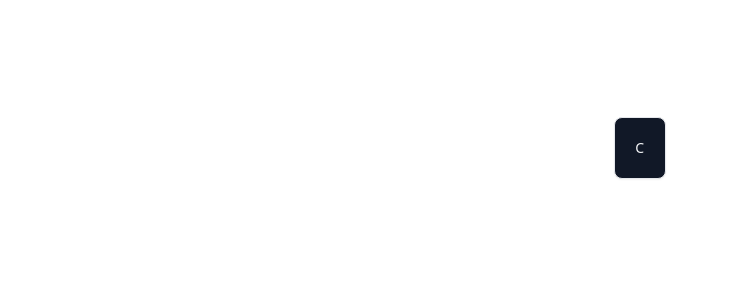
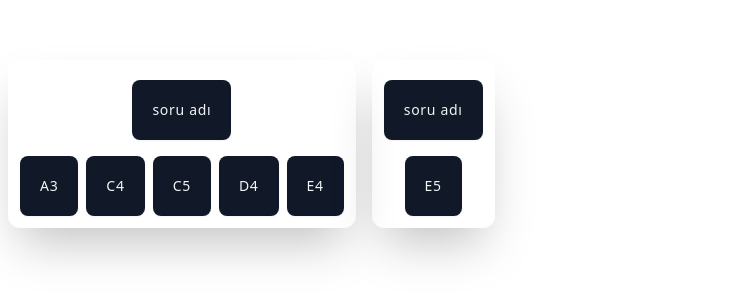
Before and after one commit to gokerlek/gizem-gonca, a React (Create React App) app: page / in a window 1280 px wide. Shown: the part 256-556 px from the top of the page, without its empty margins (0-729 px from the left). Built offline with nearby package versions, Linux system fonts and the light colour scheme; no server answers.

Commit message:
multiple sound map

```diff
--- a/src/component/container.js
+++ b/src/component/container.js
@@ -1,23 +1,47 @@
 import { SoundButton } from "./sound-button";
 import { Howl } from "howler";
+import sound from "../sound.json";
 
-const sound1 = new Howl({
-     src: ["sounds/A4.m4a"],
-});
-const sound2 = new Howl({
-     src: ["sounds/B4.m4a"],
-});
-
-const playSound = () => {
-     sound1.play();
-     sound2.play();
-};
+const questions = sound.questions;
 
 export const Container = () => {
      return (
           <div className='min-w-screen h-screen  fixed  left-0 top-0 flex justify-center items-center inset-0 z-50 bg-white'>
-               <div className='flex flex-col w-full'>
-                    <SoundButton start={playSound}>C</SoundButton>
+               <div className='flex w-full'>
+                    {questions.map((question) => (
+                         <div className=' shadow-2xl m-2 p-2 rounded-xl'>
+                              <div>
+                                   <SoundButton
+                                        onClick={() => {
+                                             questions.map((question) =>
+                                                  question.notes.map((note) =>
+                                                       new Howl({
+                                                            src: [
+                                                                 `sounds/${note.note}.m4a`,
+                                                            ],
+                                                       }).play()
+                                                  )
+                                             );
+                                        }}>
+                                        {question.title}
+                                   </SoundButton>
+                              </div>
+                              <div className='flex justify-center items-center'>
+                                   {question.notes.map((note) => (
+                                        <SoundButton
+                                             onClick={() =>
+                                                  new Howl({
+                                                       src: [
+                                                            `sounds/${note.note}.m4a`,
+                                                       ],
+                                                  }).play()
+                                             }>
+                                             {note.note}
+                                        </SoundButton>
+                                   ))}
+                              </div>
+                         </div>
+                    ))}
                </div>
           </div>
      );
--- a/src/component/sound-button.js
+++ b/src/component/sound-button.js
@@ -1,9 +1,9 @@
-export const SoundButton = ({ start, children }) => {
+export const SoundButton = ({ onClick, children }) => {
      return (
           <div className='p-1  mt-2 text-center space-x-1 space-y-2'>
                <button
-                    className='bg-gray-900 px-5 py-5 text-sm shadow-sm font-medium tracking-wider border text-gray-100 rounded-lg hover:shadow-lg hover:bg-gray-800 focus:outline-none focus:ring-transparent'
-                    onClick={start}>
+                    className='bg-gray-900 px-5 py-5 text-sm shadow-sm font-medium tracking-wider  text-gray-100 rounded-lg focus:outline-none focus:ring-transparent'
+                    onClick={onClick}>
                     {children}
                </button>
           </div>
--- /dev/null
+++ b/src/component/use-voice.js
@@ -0,0 +1,9 @@
+export const useVoice = (question) => {
+     const titles = question.title;
+     const notes = question.notes;
+
+     return {
+          titles,
+          notes,
+     };
+};
--- a/sound.json
+++ b/src/sound.json
@@ -3,16 +3,16 @@
           {
                "title": "soru adı",
                "notes": [
-                    { "note": "C3" },
+                    { "note": "A3" },
                     { "note": "C4" },
                     { "note": "C5" },
-                    { "note": "C6" },
-                    { "note": "C7" }
+                    { "note": "D4" },
+                    { "note": "E4" }
                ]
           },
           {
                "title": "soru adı",
-               "notes": [{ "note": "C3" }]
+               "notes": [{ "note": "E5" }]
           }
      ]
 }
```
